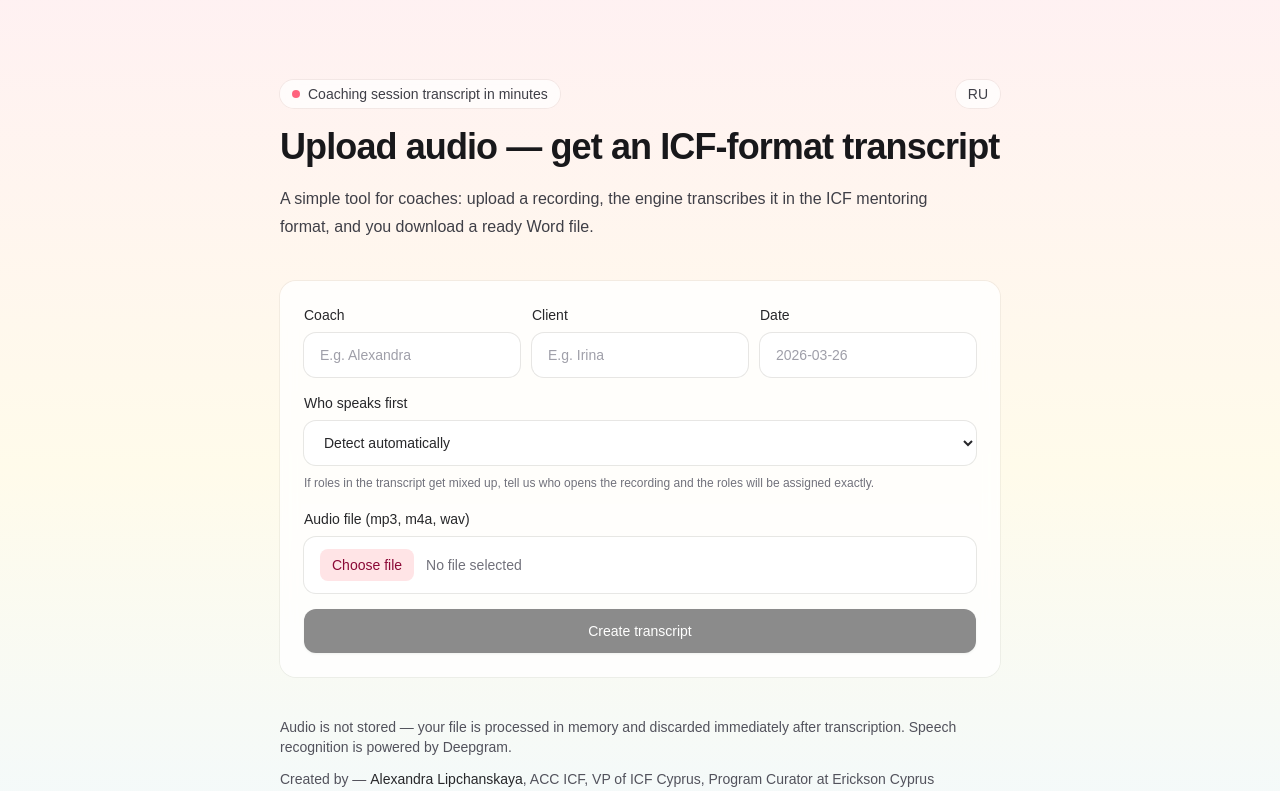
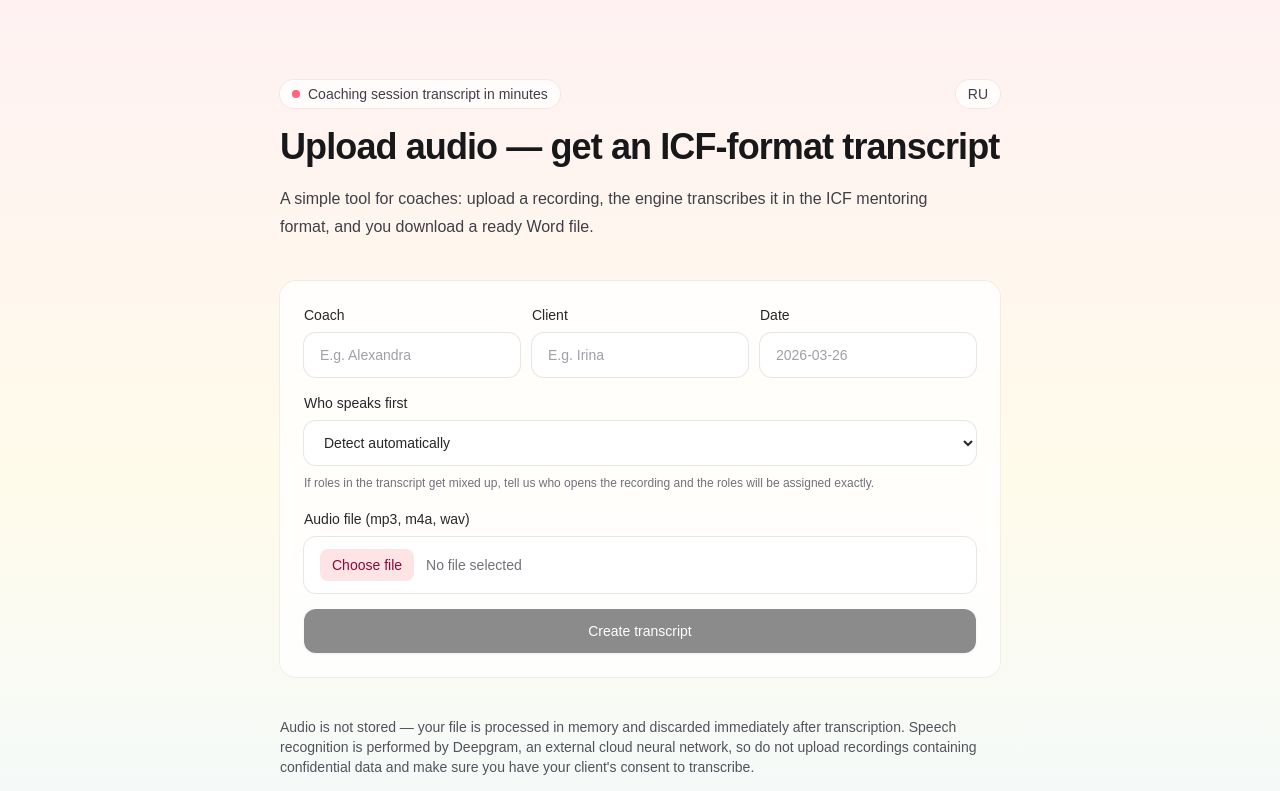
Before and after one commit to slip-pro/session-transcriptor, a Next.js app: page / in a window 1280 px wide. Shown: the top 791 px of the page. Built offline with nearby package versions, Linux system fonts and the light colour scheme.

Commit message:
Footer: warn that transcription runs on an external neural network, no confidential data
Co-Authored-By: Claude Fable 5.1 <noreply@anthropic.com>

```diff
--- a/app/page.tsx
+++ b/app/page.tsx
@@ -62,7 +62,7 @@ const translations = {
       "Собираю Word-документ и подготавливаю скачивание.",
     hint: "",
     footer:
-      "Аудио не сохраняется — файл обрабатывается в памяти и удаляется сразу после расшифровки. Распознавание речи выполняется через Deepgram.",
+      "Аудио не сохраняется — файл обрабатывается в памяти и удаляется сразу после расшифровки. Распознавание речи выполняется внешней облачной нейросетью Deepgram, поэтому не загружайте записи с конфиденциальными данными и заранее получите согласие клиента на расшифровку.",
     authorLabel: "Создатель сервиса",
     authorName: "Александра Липчанская",
     authorBio: "ACC ICF, вице-президент ICF Cyprus, куратор программ Erickson Cyprus",
@@ -112,7 +112,7 @@ const translations = {
       "Generating the Word document and preparing the download.",
     hint: "",
     footer:
-      "Audio is not stored — your file is processed in memory and discarded immediately after transcription. Speech recognition is powered by Deepgram.",
+      "Audio is not stored — your file is processed in memory and discarded immediately after transcription. Speech recognition is performed by Deepgram, an external cloud neural network, so do not upload recordings containing confidential data and make sure you have your client's consent to transcribe.",
     authorLabel: "Created by",
     authorName: "Alexandra Lipchanskaya",
     authorBio: "ACC ICF, VP of ICF Cyprus, Program Curator at Erickson Cyprus",
```
